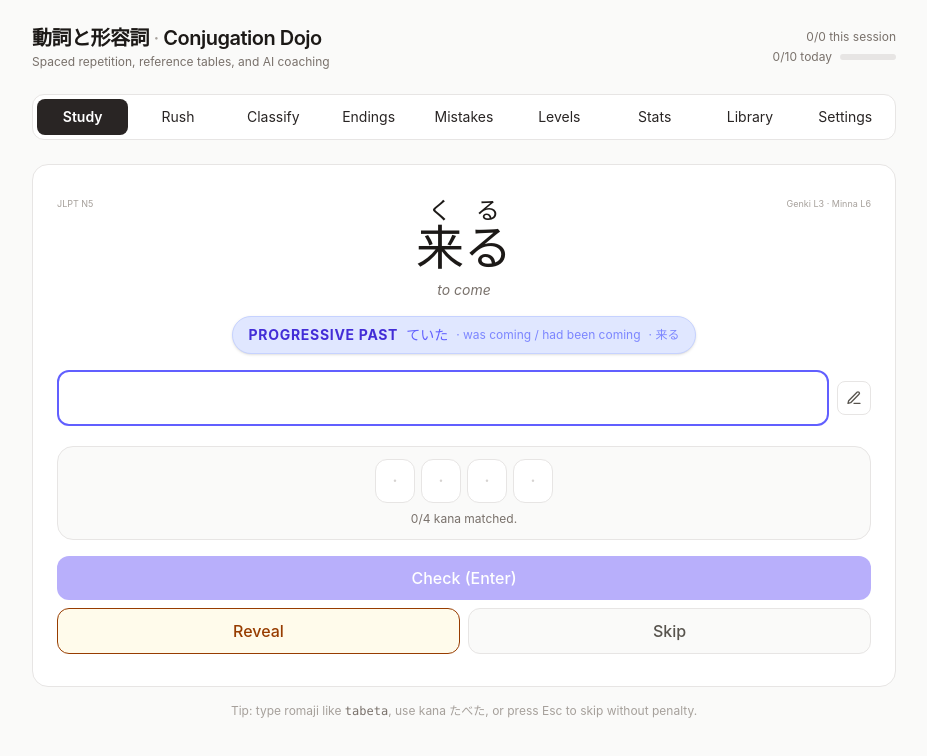
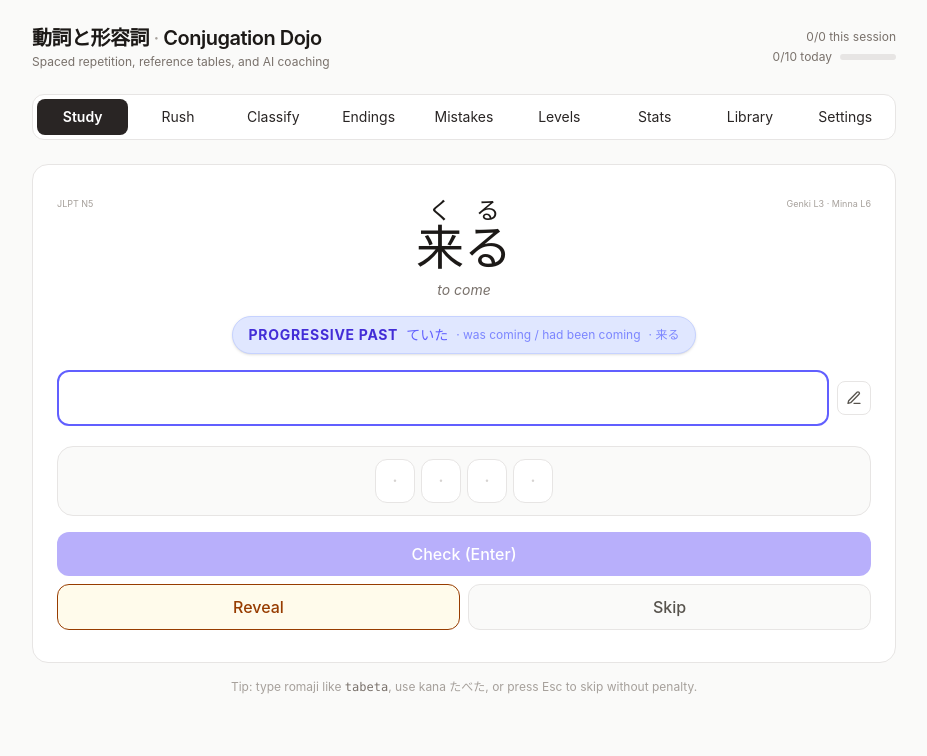
Before and after one commit to davidbaack/JapaneseConjugation, a React (Vite) app: page / in a window 1280 px wide. Shown: the top 756 px of the page, without its empty margins (176-1103 px from the left). Built offline with nearby package versions, Linux system fonts and the light colour scheme.

Commit message:
Remove redundant kana match count text
The kana cells already show match state visually; the "X/Y kana matched" count below them adds no information.

https://claude.ai/code/session_01Cx8MvrkYU4QGh5umZese1J

```diff
--- a/src/views/StudyView.jsx
+++ b/src/views/StudyView.jsx
@@ -381,7 +381,7 @@ Keep it concise and clear.`;
         ? 'Complete match. Press Enter.'
         : coachTypedCount > expectedKanaCount
           ? 'Extra kana after the answer.'
-          : `${Math.min(coachTypedCount, expectedKanaCount)}/${expectedKanaCount} kana matched.`;
+          : '';
   const liveCells = practicePrefs.answerMode === 'input' && !reverseDrill ? kanaCoachCells(expected, answer, 0, phase === 'answering') : [];
   const liveWrongIndex = liveCells.findIndex(c => c.state === 'wrong' || c.state === 'extra');
   const liveMatched = liveCells.filter(c => c.state === 'correct').length;
@@ -392,7 +392,7 @@ Keep it concise and clear.`;
         : `Kana ${liveWrongIndex + 1} does not match yet.`
       : preview === expected
         ? 'Complete match. Press Enter.'
-        : `${Math.min(liveMatched, expectedKanaCount)}/${expectedKanaCount} kana matched.`;
+        : '';
   const reviewKanaCells = ['input', 'guided'].includes(practicePrefs.answerMode) && !reverseDrill
     ? kanaCoachCells(expected, answer, practicePrefs.answerMode === 'guided' ? coachRevealed : 0)
     : [];
@@ -1027,7 +1027,7 @@ Keep it concise and clear.`;
                           );
                         })}
                       </div>
-                      {kanaMatchDisplay === 'color-count' && (
+                      {kanaMatchDisplay === 'color-count' && coachStatus && (
                         <div
                           className={`mt-2 text-xs text-center ${
                             coachWrongIndex >= 0 ? 'text-rose-700' : coachPreview === expected ? 'text-emerald-700' : 'text-stone-500'
@@ -1219,7 +1219,7 @@ Keep it concise and clear.`;
                             );
                           })}
                         </div>
-                        {kanaMatchDisplay === 'color-count' && (
+                        {kanaMatchDisplay === 'color-count' && liveStatus && (
                           <div
                             className={`mt-2 text-xs text-center ${
                               liveWrongIndex >= 0 ? 'text-rose-700' : preview === expected ? 'text-emerald-700' : 'text-stone-500'
@@ -1320,9 +1320,7 @@ Keep it concise and clear.`;
                             );
                           })}
                         </div>
-                        <div className={`mt-1 text-xs text-center ${wasCorrect ? 'text-emerald-700' : 'text-rose-700'}`}>
-                          {reviewKanaCells.filter(c => c.state === 'correct').length}/{expectedKanaCount} kana matched
-                        </div>
+
                       </div>
                     )}
                     <ScriptDisplay
```
